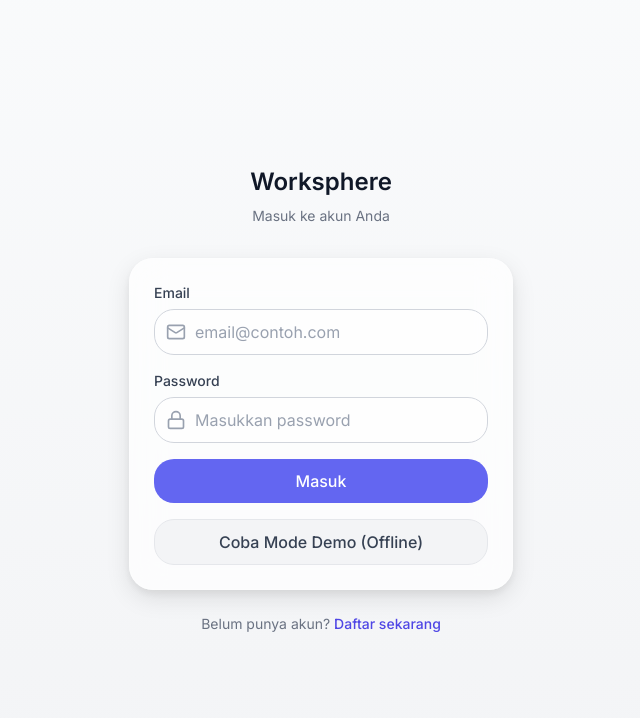
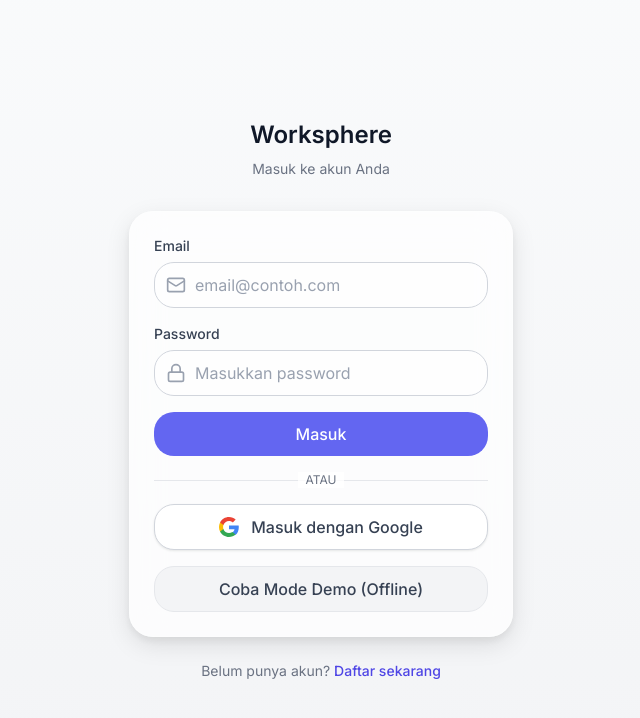
Before and after one commit to pionetta/worksphere, a React (Vite) app: page /login in a window 1280 px wide. Shown: the top 718 px of the page, without its empty margins (319-959 px from the left). Built offline with nearby package versions, Linux system fonts and the light colour scheme; no server answers.

Commit message:
feat(auth): add Google OAuth sign in and sign up option with divider and tests

```diff
--- a/src/lib/auth.tsx
+++ b/src/lib/auth.tsx
@@ -36,6 +36,7 @@
     password: string,
     options?: SignUpOptions
   ) => Promise<{ data: any | null; error: AuthError | null }>
+  signInWithGoogle: () => Promise<{ error: AuthError | null }>
   signInDemo: () => Promise<void>
   signOut: () => Promise<void>
 }
@@ -47,6 +48,21 @@
   password: string
 ): Promise<{ error: AuthError | null }> {
   const { error } = await supabase.auth.signInWithPassword({ email, password })
+  return { error }
+}
+
+export async function signInWithGoogle(): Promise<{ error: AuthError | null }> {
+  const redirectUrl =
+    typeof window !== 'undefined' && window.location?.origin
+      ? `${window.location.origin}/app`
+      : undefined
+
+  const { error } = await supabase.auth.signInWithOAuth({
+    provider: 'google',
+    options: {
+      redirectTo: redirectUrl,
+    },
+  })
   return { error }
 }
 
@@ -168,6 +184,7 @@
     isAuthenticated: !!user,
     signIn,
     signUp,
+    signInWithGoogle,
     signInDemo,
     signOut: handleSignOut,
   }
--- a/src/pages/LoginPage.tsx
+++ b/src/pages/LoginPage.tsx
@@ -3,7 +3,7 @@
 import { Mail, Lock, User, Loader2 } from 'lucide-react'
 
 export function LoginPage() {
-  const { signIn, signUp, signInDemo } = useAuth()
+  const { signIn, signUp, signInWithGoogle, signInDemo } = useAuth()
   const [isLogin, setIsLogin] = useState(true)
   const [username, setUsername] = useState('')
   const [email, setEmail] = useState('')
@@ -12,6 +12,17 @@
   const [error, setError] = useState<string | null>(null)
   const [loading, setLoading] = useState(false)
   const [successMsg, setSuccessMsg] = useState<string | null>(null)
+
+  const handleGoogleSignIn = async () => {
+    setError(null)
+    setSuccessMsg(null)
+    setLoading(true)
+    const { error } = await signInWithGoogle()
+    if (error) {
+      setError(error.message || 'Gagal terhubung ke Google. Pastikan Google Auth sudah aktif di Dashboard Supabase.')
+      setLoading(false)
+    }
+  }
 
   const handleSubmit = async (e: FormEvent) => {
     e.preventDefault()
@@ -238,6 +249,46 @@
               )}
             </button>
 
+            {/* Divider */}
+            <div className="relative my-4">
+              <div className="absolute inset-0 flex items-center">
+                <div className="w-full border-t border-gray-200 dark:border-gray-700" />
+              </div>
+              <div className="relative flex justify-center text-xs uppercase">
+                <span className="bg-white/80 dark:bg-gray-800 px-2 text-gray-500 dark:text-gray-400">
+                  Atau
+                </span>
+              </div>
+            </div>
+
+            {/* Google Login Button */}
+            <button
+              type="button"
+              onClick={handleGoogleSignIn}
+              disabled={loading}
+              className="w-full flex items-center justify-center gap-3 py-2.5 px-4 rounded-xl bg-white dark:bg-gray-700/80 text-gray-700 dark:text-gray-100 font-medium hover:bg-gray-50 dark:hover:bg-gray-700 focus:outline-none focus:ring-2 focus:ring-primary-500/50 transition-colors border border-gray-300 dark:border-gray-600 shadow-sm"
+            >
+              <svg className="w-5 h-5 flex-shrink-0" viewBox="0 0 24 24">
+                <path
+                  fill="#4285F4"
+                  d="M23.745 12.27c0-.7-.06-1.4-.19-2.07H12v4.51h6.6c-.29 1.52-1.14 2.82-2.4 3.68v3.05h3.88c2.27-2.09 3.66-5.17 3.66-9.17z"
+                />
+                <path
+                  fill="#34A853"
+                  d="M12 24c3.24 0 5.95-1.08 7.93-2.91l-3.88-3.05c-1.08.72-2.45 1.16-4.05 1.16-3.12 0-5.77-2.1-6.72-4.93H1.25v3.15C3.26 21.36 7.35 24 12 24z"
+                />
+                <path
+                  fill="#FBBC05"
+                  d="M5.28 14.27c-.25-.72-.38-1.49-.38-2.27s.13-1.55.38-2.27V6.58H1.25C.45 8.18 0 9.99 0 12s.45 3.82 1.25 5.42l4.03-3.15z"
+                />
+                <path
+                  fill="#EA4335"
+                  d="M12 4.75c1.77 0 3.35.61 4.6 1.8l3.42-3.42C17.95 1.19 15.24 0 12 0 7.35 0 3.26 2.64 1.25 6.58l4.03 3.15c.95-2.83 3.6-4.98 6.72-4.98z"
+                />
+              </svg>
+              <span>{isLogin ? 'Masuk dengan Google' : 'Daftar dengan Google'}</span>
+            </button>
+
             {/* Demo Login Button */}
             <button
               type="button"
```
Also changed, not shown: 2 other files (tests, documents, lock files or other folders).
